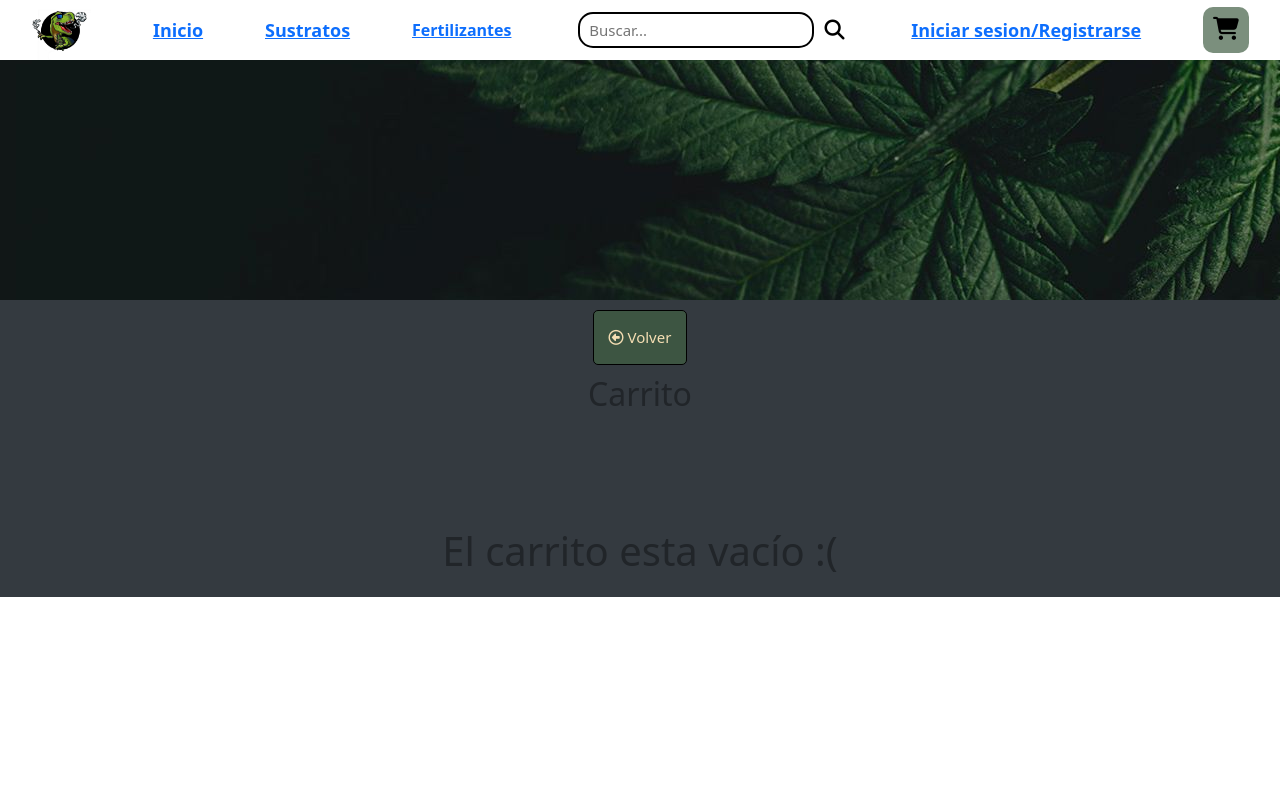
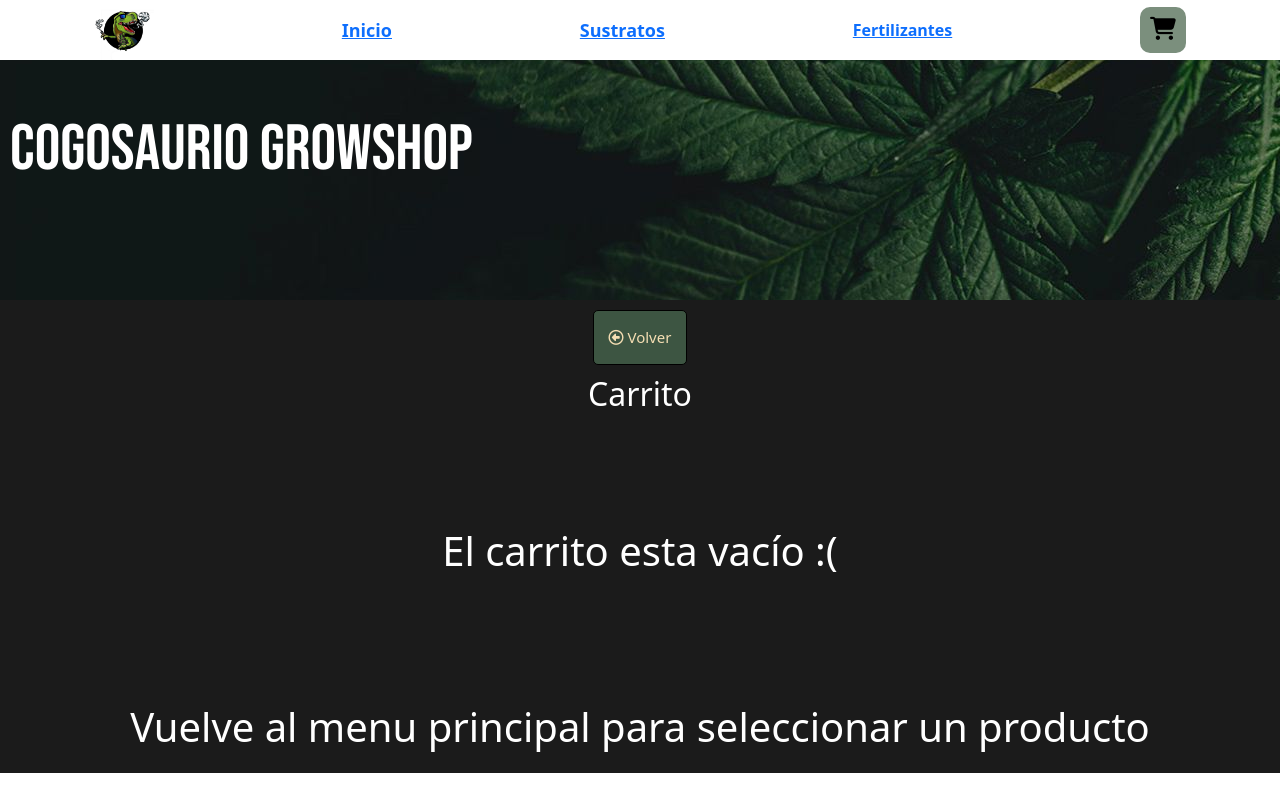
Before and after one commit to gastonozuna/Tienda-Online, a React (Create React App) app: page /Cart in a window 1280 px wide. Built offline with nearby package versions, Linux system fonts and the light colour scheme.

Commit message:
Categorias funcionando y mensaje de compra realizada en Cart

```diff
--- a/package.json
+++ b/package.json
@@ -14,6 +14,7 @@
     "react-dom": "^17.0.2",
     "react-router-dom": "^6.2.1",
     "react-scripts": "5.0.0",
+    "react-toastify": "^8.2.0",
     "reactstrap": "^9.0.1",
     "web-vitals": "^2.1.4"
   },
--- a/public/index.html
+++ b/public/index.html
@@ -17,6 +17,8 @@
     <script src="https://kit.fontawesome.com/347d806bd0.js" crossorigin="anonymous"></script>
     <script src="https://code.jquery.com/jquery-3.6.0.min.js" integrity="sha256-/xUj+3OJU5yExlq6GSYGSHk7tPXikynS7ogEvDej/m4=" crossorigin="anonymous"></script>
 
+    <link href="https://fonts.googleapis.com/css2?family=Bebas+Neue&family=Saira+Condensed:wght@300&display=swap" rel="stylesheet">
+
     <title>React App</title>
   </head>
   <body>
--- a/src/App.css
+++ b/src/App.css
@@ -7,3 +7,7 @@
 body{
   background-color: rgb(27, 27, 27);
 }
+
+#root{
+  background-color: rgb(27, 27, 27);
+}
--- a/src/App.js
+++ b/src/App.js
@@ -19,7 +19,7 @@
         <Routes>
           <Route path='/' element={<ItemListContainer/>}/>
           <Route path='/items/:id' element={<ItemDetailContainer/>}/>
-          <Route path={'/category/:id'} element={<ItemListContainer/>}/>
+          <Route path='/category/:id' element={<ItemListContainer/>}/>
           <Route path='/Cart' element={<Cart/>}></Route>
         </Routes>
       </BrowserRouter>
--- a/src/components/Cart/Cart.css
+++ b/src/components/Cart/Cart.css
@@ -4,7 +4,7 @@
     display: flex;
     justify-content: center;
     flex-direction: row;
-    background-color: #343a40;
+    background-color: rgb(27, 27, 27);
 }
 
 h2{
@@ -78,7 +78,7 @@
     display: flex;
     flex-direction: column;
     color: #ffffff;
-    background-color: #343a40;
+    background-color: rgb(27, 27, 27);;
 }
 
 .cartData{
@@ -124,12 +124,13 @@
 
 .cartEmptyBox{
     width: 100%;
-    height: 100%;
+    height: auto;
     display: flex;
     flex-direction: column;
     align-items: center;
     justify-content: center;
-    background-color: #343a40;
+    background-color: rgb(27, 27, 27);
+    color: #ffffff;
 }
 
 .cartEmptyBox p{
@@ -144,7 +145,7 @@
     justify-content: center;
     width: 100%;
     height: 450px;
-    background-color: #343a40;
+    background-color: rgb(27, 27, 27);
     color: #ffffff;
 }
 
@@ -184,6 +185,12 @@
 }
 
 .formCart button:hover{
-    background-color: #343a40;
+    background-color: rgb(27, 27, 27);
     transition: 500ms;
 }
+
+/* notify */
+.Toastify__toast-container{
+    --toastify-color-light: rgb(2, 2, 2);
+    --toastify-text-color-light: #cecece;
+}
--- a/src/components/Cart/Cart.js
+++ b/src/components/Cart/Cart.js
@@ -4,16 +4,14 @@
 import { Link } from 'react-router-dom';
 import { collection, Timestamp, addDoc } from 'firebase/firestore';
 import { db } from '../utils/firebase';
+import { ToastContainer, toast } from 'react-toastify';
+import 'react-toastify/dist/ReactToastify.css';
 
 export const Cart = () => {
 
     const {cart} = useContext(CartContext);
     const {deleteItemById} = useContext(CartContext);
     const {clearCart} = useContext(CartContext);
-
-
-    let formCart = document.querySelector('.formCart');
-
 
     const sendOrder = async (e) => {
         try{
@@ -41,19 +39,23 @@
                     const queryCollection = collection(db, 'orders');
                     console.log('order', order);
                     const docRef = await addDoc(queryCollection, order)
-                    console.log('docref', docRef);
+                    console.log('docref', docRef.id);
 
                     e.target[0].value = "";
                     e.target[1].value = "";
                     e.target[2].value = "";
+
+                    notify(buyer, docRef);
+
                 }
 
-        } catch(error){
-            console.log('error', error);
+            } catch(error){
+                console.log('error', error);
+            }
+
         }
 
-    }
-
+    const notify = (buyer, info) => toast(`Compra realizada. Muchas gracias ${buyer.name}! - El id de la orden es: ${info.id}`);
 
     if(cart.length !== 0){
         return(
@@ -69,8 +71,6 @@
 
                 <div>
                     <button className='clearCart' onClick={clearCart}>Limpar Carrito</button>
-                    {//<button className='endBuy' onClick={()=> console.log('nada')}>Finalizar Compra</button>
-                    }
                 </div>
 
             <h2>Carrito </h2>
@@ -106,7 +106,17 @@
                     <input type='tel' placeholder='Telefono'></input>
                     <input type='email' placeholder='Correo'></input>
 
-                    <button type='submit'>Finalizar compra</button>
+                    <button type='submit' >Finalizar compra</button>
+                    <ToastContainer position="top-center"
+                        autoClose={5000}
+                        hideProgressBar={true}
+                        newestOnTop={false}
+                        closeOnClick
+                        rtl={false}
+                        pauseOnFocusLoss
+                        draggable
+                        pauseOnHover
+                    />
                  </form>
             </div>
 
@@ -124,6 +134,7 @@
         </Link>
             <h2>Carrito </h2>
             <p>El carrito esta vacío :(</p>
+            <p>Vuelve al menu principal para seleccionar un producto</p>
         </div>
         </>
     )
--- a/src/components/ItemList/ItemList.css
+++ b/src/components/ItemList/ItemList.css
@@ -8,14 +8,21 @@
 }
 
 .item{
+    width: 240px;
+    height: 400px;
     display: flex;
     flex-direction: column;
     align-items: center;
+    justify-content: space-around;
     color: black;
     border: 1px solid black;
     border-radius: 10px;;
     background-color: rgb(255, 255, 255);
     padding: 5px;
+}
+
+.item h3{
+    text-align: center;
 }
 
 .item span{
@@ -34,8 +41,8 @@
 }
 
 .imgItem{
-    width: 300px;
-    height: 280px;
+    width: 150px;
+    height: 150px;
     border-top-left-radius: 5px;
     border-top-right-radius: 5px;
     background: cover;
--- a/src/components/ItemListContainer/ItemListContainer.css
+++ b/src/components/ItemListContainer/ItemListContainer.css
@@ -5,7 +5,7 @@
     align-items: center;
     background-color: rgb(27, 27, 27);
     width: 100%;
-    height: 600px;
+    height: 700px;
     color: aliceblue;
     font-size: large;
 }
--- a/src/components/ItemListContainer/ItemListContainer.js
+++ b/src/components/ItemListContainer/ItemListContainer.js
@@ -42,20 +42,6 @@
         }
     }
 
-    const getDataCategory = async (categoryId) =>{
-
-        try {
-            const itemsCollection = collection(db, 'items');
-            const col = await getDocs(itemsCollection);
-            const result = col.docs.map((doc)=> doc = {id: doc.id, ...doc.data()});
-            setItems(result.filter(e=> e.category === categoryId));
-            console.log(result);
-        } catch (error) {
-            console.error('error', error)
-        }
-
-    }
-
     const getDataCategory_query = async () => {
         try{
             const q = query(collection(db, 'items'), where('categoryId', '==', id));
--- a/src/components/header/Header.js
+++ b/src/components/header/Header.js
@@ -6,7 +6,7 @@
     return(
 
        <div className='headerBox'>
-
+           <h1>Cogosaurio Growshop</h1>
        </div>
 
     )
--- a/src/components/header/header.css
+++ b/src/components/header/header.css
@@ -4,4 +4,14 @@
     height: 300px;
     background-image: url(./headerImages/bg-header.jpg);
     background-position: cover;
+    display: flex;
+    align-items: center;
+    justify-content: flex-start;
 }
+
+.headerBox h1{
+    color: #ffff;
+    font-family: 'Bebas Neue', cursive;
+    font-size: 5vw;
+    margin: 10px;
+}
--- a/src/components/navBar/NavBar.js
+++ b/src/components/navBar/NavBar.js
@@ -23,39 +23,19 @@
     return(
 
         <nav className='navBar'>
+
             <Link to='/'>
                 <div><img className='navLogo' src={logo}/></div>
             </Link>
             <NavLink to='/' className='navButton' activeclassname='active'>Inicio</NavLink>
 
-            <Link to='/items/categoryId'>
+            <Link to='/category/Sustratos'>
             <div  className='navButton' id='categories'>Sustratos
             </div>
             </Link>
 
-            <Link to='/items/categoryId'>Fertilizantes</Link>
-            <div className='categoriesBox'>
+            <Link to='/category/Fertilizantes'>Fertilizantes</Link>
 
-
-                <div className='catLinksBox'>
-                <a href='#'>Namaste</a>
-                </div>
-
-
-                <div className='catLinksBox'>
-                <a href='#'>Melaca Dorada</a>
-                </div>
-
-                <div className='catLinksBox'>
-                <a href='#'>Otros</a>
-                </div>
-
-            </div>
-            <div className='searchBox'>
-            <input type='text' placeholder=' Buscar...'></input>
-            <a href='#'/><div className='navSearchButton'><i className="fas fa-search"></i></div><a/>
-            </div>
-            <Link to='/' className='navButton' >Iniciar sesion/Registrarse</Link>
             <NavLink to='/Cart' activeclassname='active'>
                 <CartWidget count={0}/>
             </NavLink>
```
Also changed, not shown: 1 other file (tests, documents, lock files or other folders).
